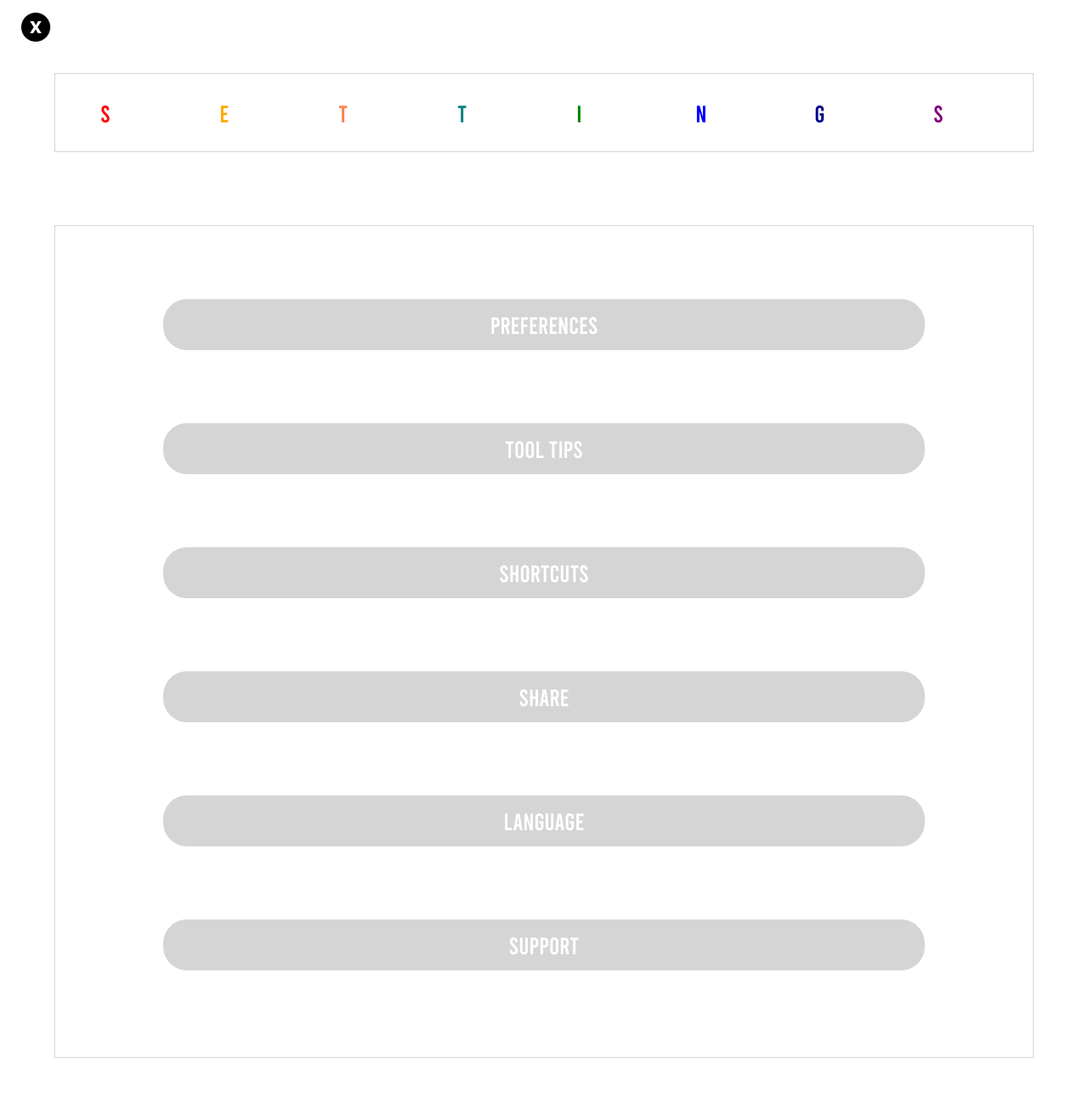
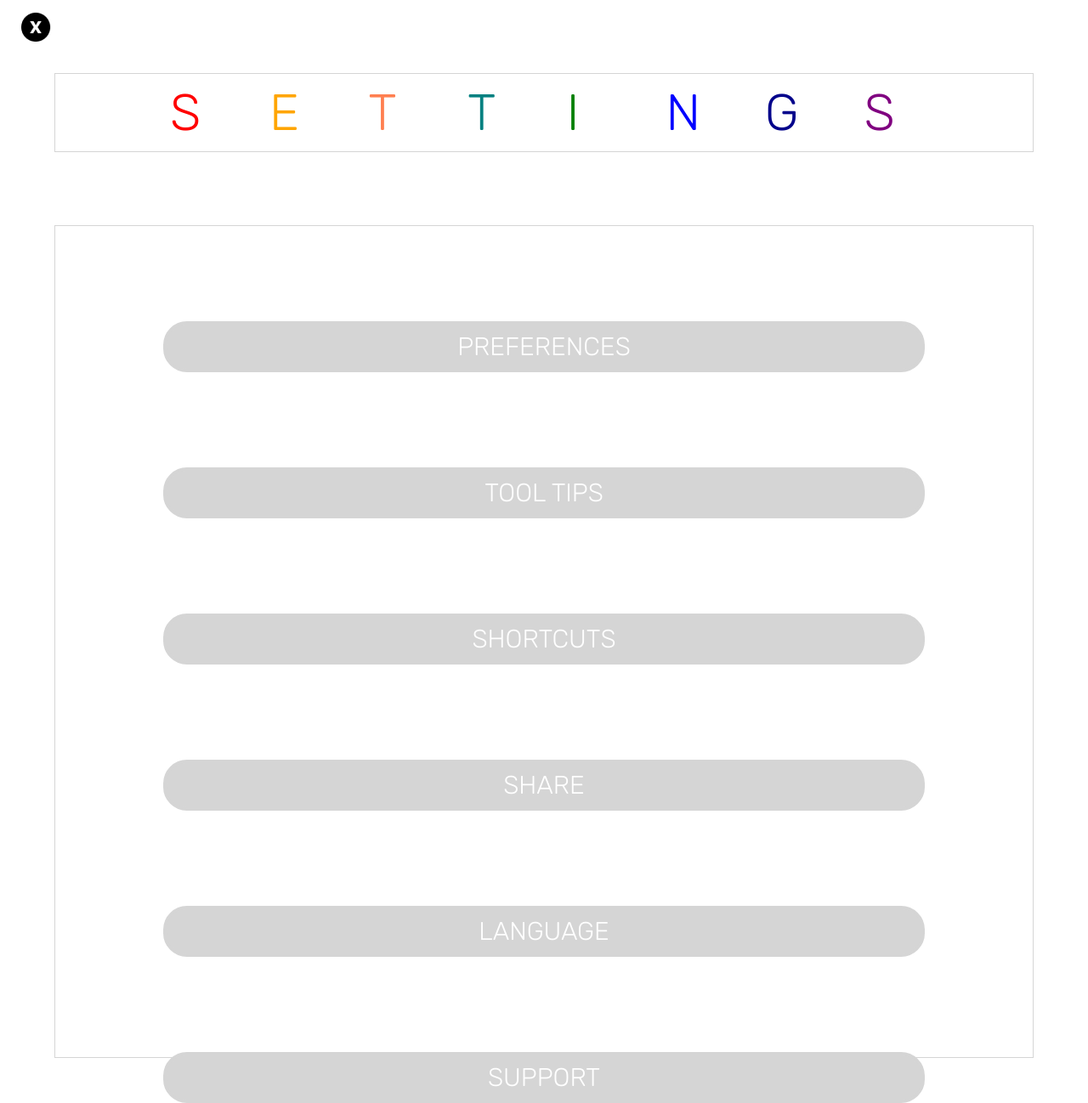
Before and after one commit to cs160-summer-2021/p3-starter-code-awpierce, a Django app: page /coloring/setting/ in a window 1280 px wide. Shown: the whole page at 85% size. Before the commit the page ends 1245 px from the top, so only its background shows below. Run offline with Django 3.2, Linux system fonts and the light colour scheme; some libraries are stand-ins or nearby versions.

Commit message:
minor changes

```diff
--- a/coloring/static/coloring/css/style.css
+++ b/coloring/static/coloring/css/style.css
@@ -1,7 +1,12 @@
 
 @font-face {
     font-family: Bebas;
-    src: url(/coloring/static/coloring/fonts/Bebas.ttf);
+    src: url(Bebas.ttf);
+}
+
+@font-face {
+    font-family: Rubik_Light;
+    src: url(Rubik-Light.ttf);
 }
 
 p {
@@ -9,12 +14,20 @@ p {
 }
 
 h1 {
+    font-family: 'CustomFont', Rubik_Light;
+    font-size: 60px;
+}
+
+h2 {
+    font-family: 'CustomFont', Rubik_Light;
+    font-size: 30px;
+}
+
+h3 {
     font-family: 'CustomFont', Bebas;
-    font-size: 27.9655px;
-    line-height: 34px;
+    font-size: 30px;
+}
 
-    color: #B3B3B3;
-}
 
 .fa-cog{text-shadow:-4px 4px 2px rgba(0, 0, 0, 0.25)}
 
--- a/coloring/templates/coloring/setting.html
+++ b/coloring/templates/coloring/setting.html
@@ -24,6 +24,7 @@
 	<p></p>
 	<div class="container-fluid" id="acc-rectangle1">
         <div class="row" style = "height:100%; margin:auto">
+            <h1 class="col col-md-1"></h1>
             <h1 class="col col-md-1" style="color:red; margin:auto">S</h1>
             <h1 class="col col-md-1" style="color:orange; margin:auto">E</h1>
             <h1 class="col col-md-1" style="color:coral; margin:auto">T</h1>
@@ -32,36 +33,37 @@
             <h1 class="col col-md-1" style="color:blue; margin:auto">N</h1>
             <h1 class="col col-md-1" style="color:darkblue; margin:auto">G</h1>
             <h1 class="col col-md-1" style="color:purple; margin:auto">S</h1>
+            <h1 class="col col-md-1"></h1>
         </div>
     </div>
 
     <p></p>
 	<div class="container-fluid" id="acc-rectangle2">
-        <p></p>
-        <div class="row" id="acc-inner1">
-        <h1 class="col-md-12" style="color:white; margin:auto" align="center">PREFERENCES</h1>
+
+        <div class="row" id="acc-inner1" style="margin-top: 10%">
+        <h2 class="col-md-12" style="color:white; margin:auto" align="center">PREFERENCES</h2>
         </div>
-        <p></p>
-        <div class="row" id="acc-inner1">
-        <h1 class="col-md-12" style="color:white; margin:auto" align="center">TOOL TIPS</h1>
+
+        <div class="row" id="acc-inner1" style="margin-top: 10%">
+        <h2 class="col-md-12" style="color:white; margin:auto" align="center">TOOL TIPS</h2>
         </div>
-        <p></p>
-        <div class="row" id="acc-inner1">
-        <h1 class="col-md-12" style="color:white; margin:auto" align="center">SHORTCUTS</h1>
+
+        <div class="row" id="acc-inner1" style="margin-top: 10%">
+        <h2 class="col-md-12" style="color:white; margin:auto" align="center">SHORTCUTS</h2>
         </div>
-        <p></p>
-        <div class="row" id="acc-inner1">
-        <h1 class="col-md-12" style="color:white; margin:auto" align="center">SHARE</h1>
+
+        <div class="row" id="acc-inner1" style="margin-top: 10%">
+        <h2 class="col-md-12" style="color:white; margin:auto" align="center">SHARE</h2>
         </div>
-        <p></p>
-        <div class="row" id="acc-inner1">
-        <h1 class="col-md-12" style="color:white; margin:auto" align="center">LANGUAGE</h1>
+
+        <div class="row" id="acc-inner1" style="margin-top: 10%">
+        <h2 class="col-md-12" style="color:white; margin:auto" align="center">LANGUAGE</h2>
         </div>
-        <p></p>
-        <div class="row" id="acc-inner1">
-        <h1 class="col-md-12" style="color:white; margin:auto" align="center">SUPPORT</h1>
+
+        <div class="row" id="acc-inner1" style="margin-top: 10%">
+        <h2 class="col-md-12" style="color:white; margin:auto" align="center">SUPPORT</h2>
         </div>
-        <p></p>
+
 
     </div>
     <script type="text/javascript">
```
Also changed, not shown: coloring/templates/coloring/account.html (+16 -14 lines), coloring/templates/coloring/index.html (+9 -18 lines), coloring/static/coloring/css/Bebas.ttf (renamed from coloring/static/coloring/fonts/Bebas.ttf), coloring/static/coloring/css/Rubik-Light.ttf (added).
